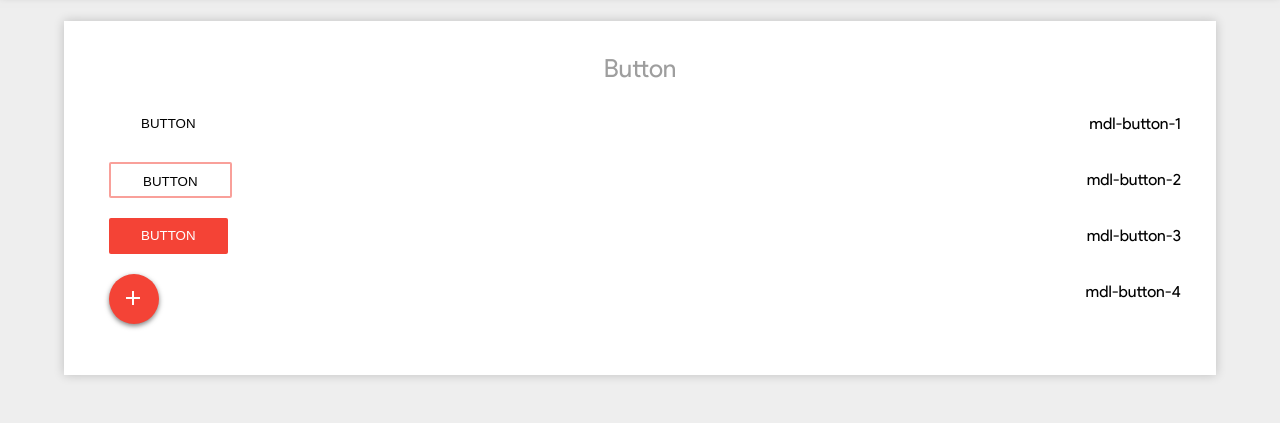
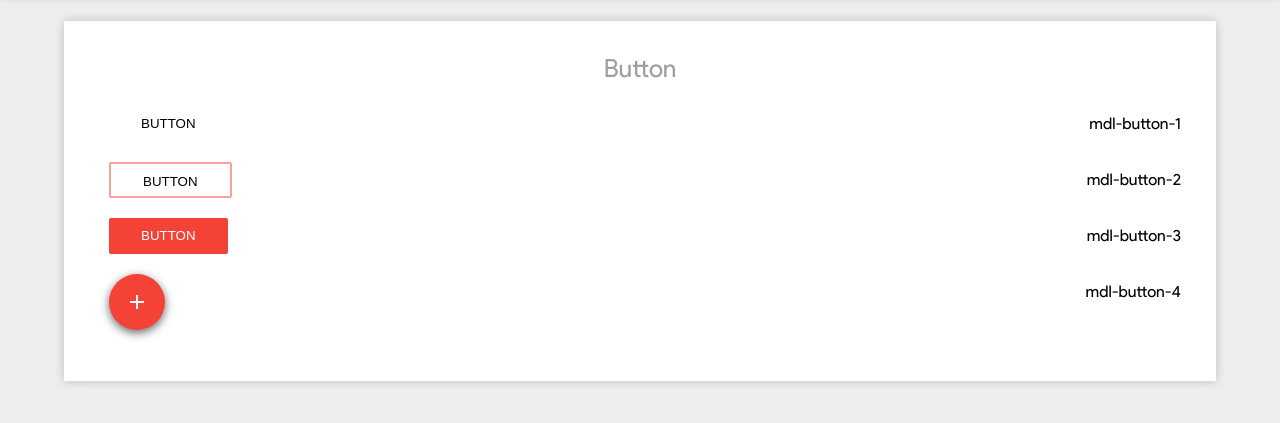
Before and after one commit to UTINKA/materialdesignlib.github.io, a plain HTML site: page button.html in a window 1280 px wide. Shown: the part 59-482 px from the top of the page. Drawn offline with Linux system fonts and the light colour scheme.

Commit message:
First Commit

```diff
--- a/css/material-design-lib/button.css
+++ b/css/material-design-lib/button.css
@@ -80,26 +80,35 @@
 /* button type 4 */
 .mdl-button-4{
 	user-select: none;
-	width: 50px;
-    height: 50px;
     display: block;
-    line-height: 65px;
+    color: #fff;
+    border: none;
     border-radius: 50%;
-    color: #fff;
+    box-sizing: content-box;
+    cursor: pointer;
+    outline: none;
+    overflow: hidden;
+    position: relative;
+    text-align: center;
+    width: 56px;
+	height: 56px;
 	background-color: #F44336;
-    box-shadow: 0px 2px 5px rgba(0, 0, 0, 0.5);
-    transition: 0.5s;
+	box-shadow: 0px 3px 10px rgba(0, 0, 0, 0.6);
+	transition: 0.5s;
 }
 .mdl-button-4 i{
-	padding-left: 12px;
-    padding-right: 12px;
+	height: 24px;
+    position: absolute;
+    top: 16px;
+    left: 16px;
+    width: 24px;
 }
 
 .mdl-button-4:hover{
-	box-shadow: 0px 1px 5px rgba(0, 0, 0, 0.5);
+	box-shadow: 0px 2px 10px rgba(0, 0, 0, 0.6);
 }
 .mdl-button-4:active{
-	box-shadow: 0px 0px 5px rgba(0, 0, 0, 0.2);
+	box-shadow: 0px 0px 5px rgba(0, 0, 0, 0.6);
 
 }
 .mdl-button-4 .ripl{
```
Also changed, not shown: button.html (+3 -1 lines).
